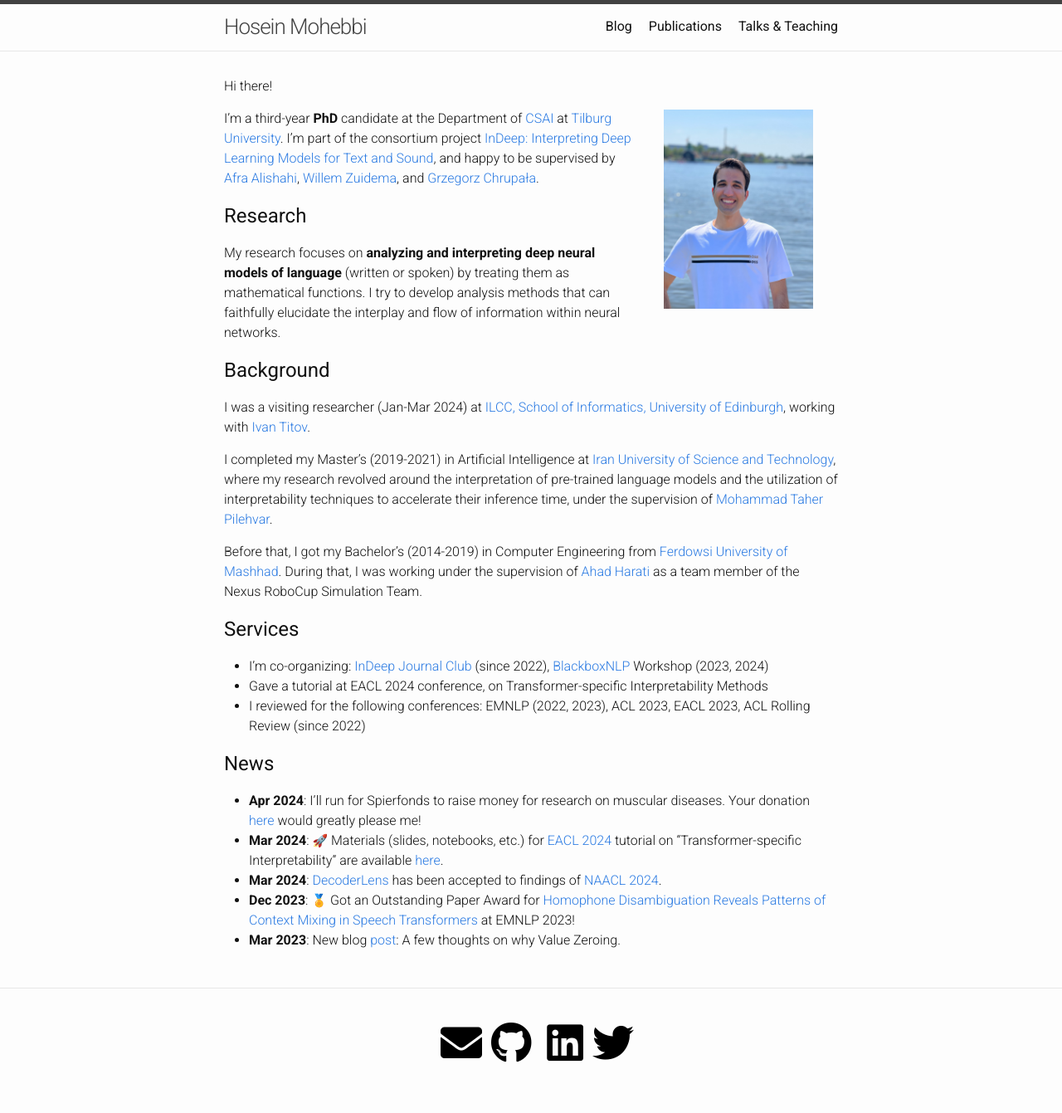
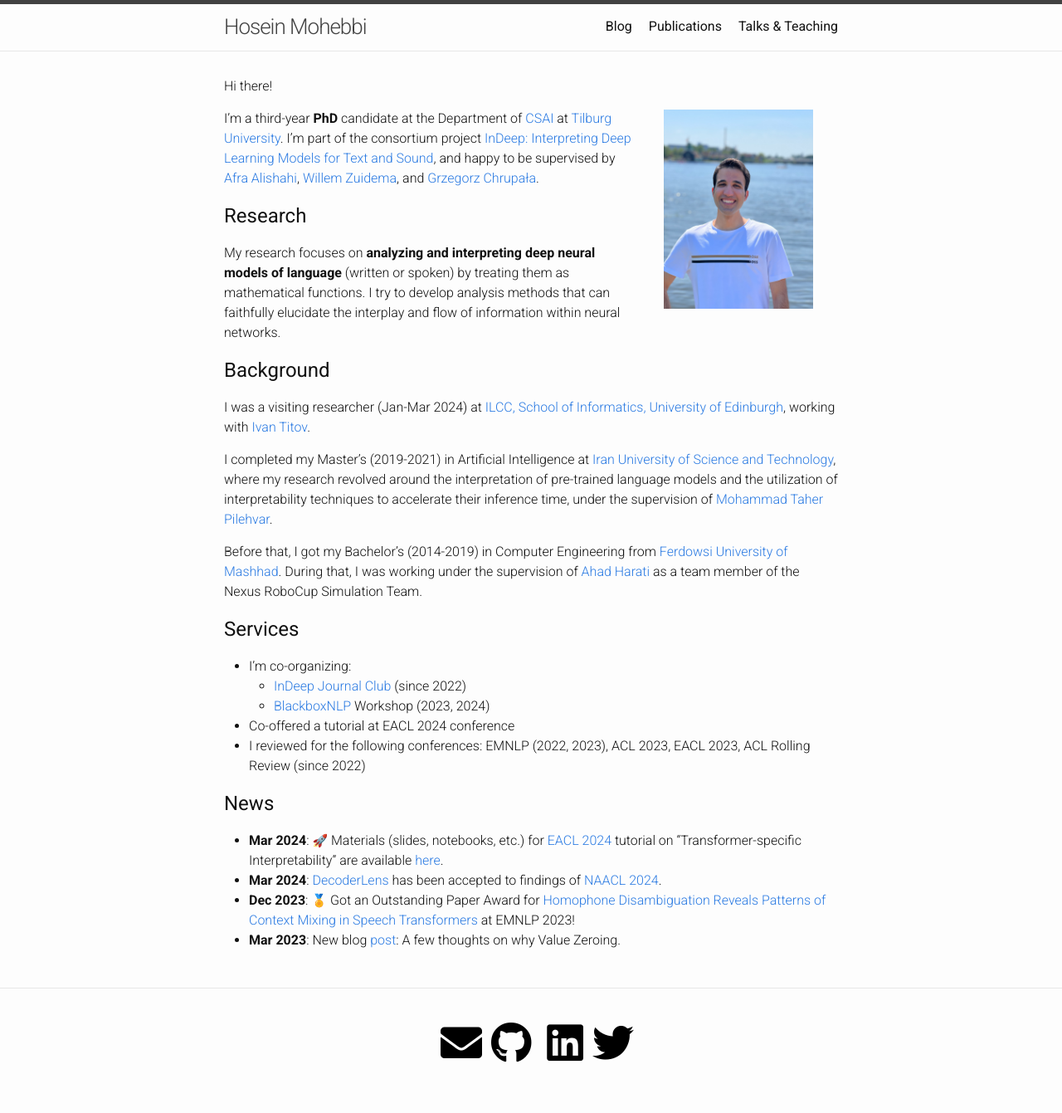
Before and after one commit to hmohebbi/hmohebbi.github.io, a Jekyll site: the page built from index.md, in a window 1280 px wide. Shown: the whole page at 83% size. Built offline with Jekyll 4.4.1, drawn with Linux system fonts in a browser that asks for light colours; a style sheet for code colours, icons or effects is not loaded.

Commit message:
Update index.md

```diff
--- a/index.md
+++ b/index.md
@@ -39,13 +39,15 @@ Before that, I got my Bachelor’s (2014-2019) in Computer Engineering from [Fer
 
 ## Services
 <!-- ## <span style="color:#424242">Services </span> -->
-* I'm co-organizing: [InDeep Journal Club](https://projects.illc.uva.nl/indeep/events/journal-club/) (since 2022), [BlackboxNLP](https://blackboxnlp.github.io/) Workshop (2023, 2024)
-* Gave a tutorial at EACL 2024 conference, on Transformer-specific Interpretability Methods
+* I'm co-organizing:
+  * [InDeep Journal Club](https://projects.illc.uva.nl/indeep/events/journal-club/) (since 2022)
+  * [BlackboxNLP](https://blackboxnlp.github.io/) Workshop (2023, 2024)
+* Co-offered a tutorial at EACL 2024 conference
 * I reviewed for the following conferences: EMNLP (2022, 2023), ACL 2023, EACL 2023, ACL Rolling Review (since 2022)
 
 ## News
 <!-- ## <span style="color:#424242">News and Activities </span> -->
-* __Apr 2024__: I'll run for Spierfonds to raise money for research on muscular diseases. Your donation [here](https://www.spieractie.nl/fundraisers/hosein-mohebbi) would greatly please me!
+<!-- * __Apr 2024__: I'll run for Spierfonds to raise money for research on muscular diseases. Your donation [here](https://www.spieractie.nl/fundraisers/hosein-mohebbi) would greatly please me! -->
 * __Mar 2024__: <span class="emoji">🚀</span> Materials (slides, notebooks, etc.) for [EACL 2024](https://2024.eacl.org/program/tutorials/) tutorial on "Transformer-specific Interpretability" are available [here](https://github.com/interpretingdl/eacl2024_transformer_interpretability_tutorial).
 * __Mar 2024__: [DecoderLens](https://arxiv.org/abs/2310.03686) has been accepted to findings of [NAACL 2024](https://2024.naacl.org/).
 <!-- * __Jan 2024__: Started a research visit at ILCC, University of Edinburgh. -->
```
